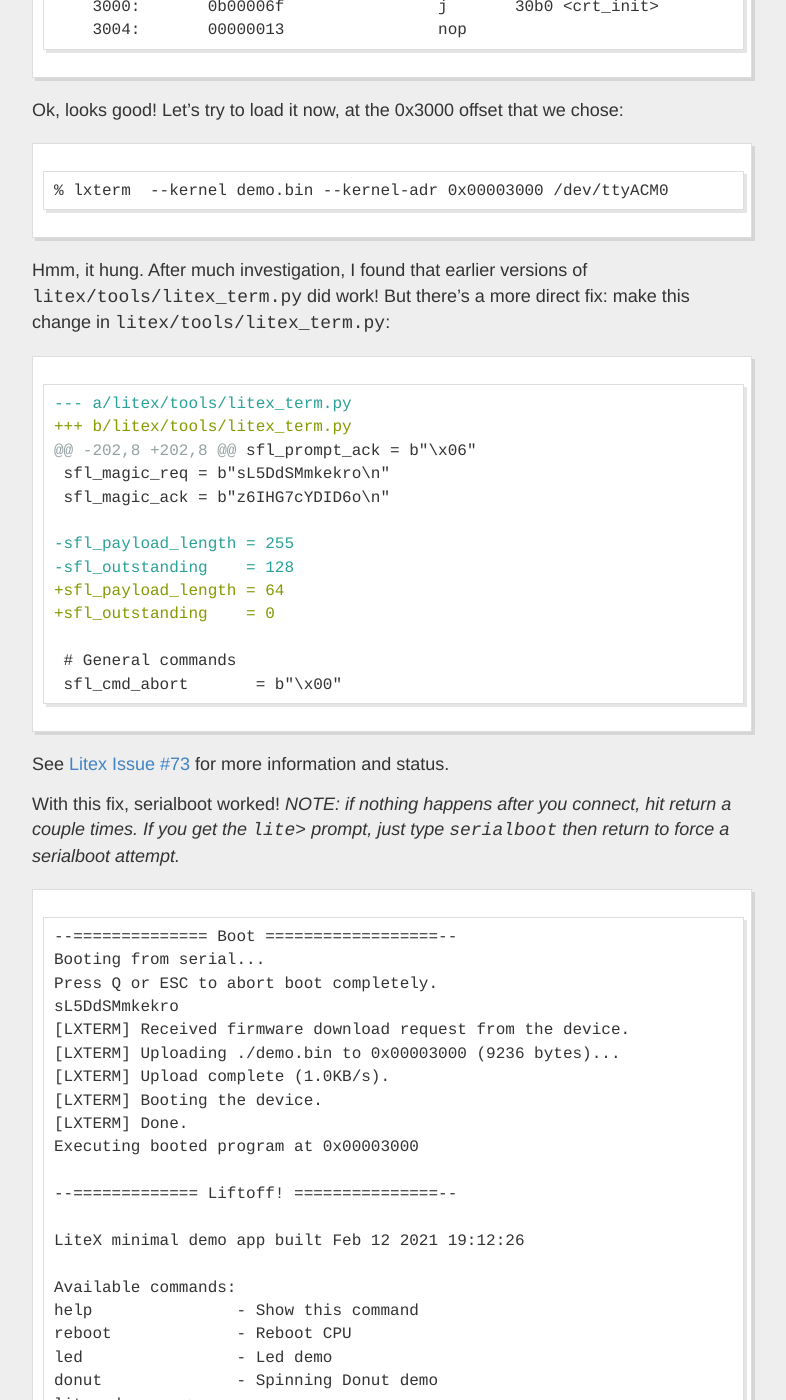
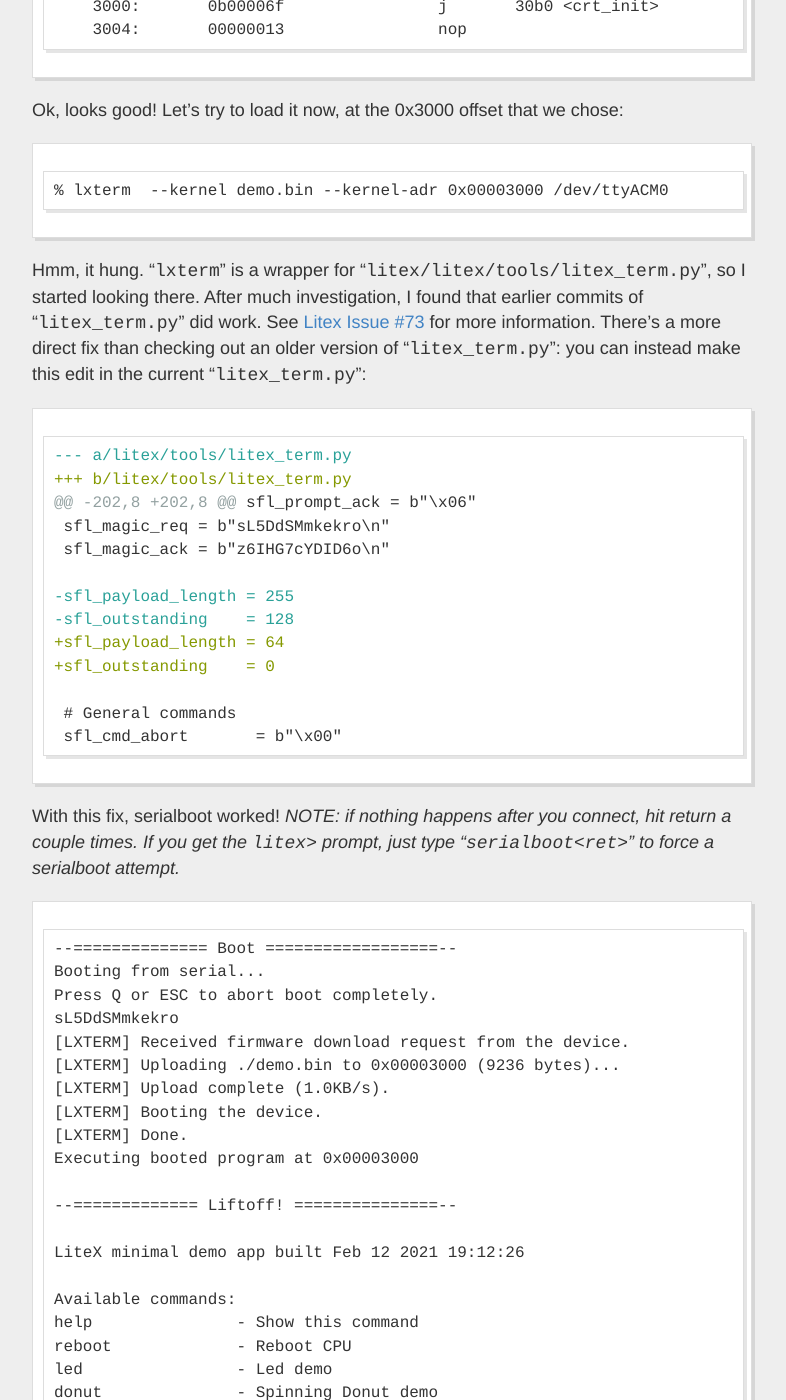
Before and after one commit to tcal-x/tcal-x.github.io, a Jekyll site: the page built from _posts/2021-03-04-Fomu-Donut.md, in a window 1280 px wide and 1400 px high, scrolled down 5373 px. Shown: the whole window, without its empty margins (248-1034 px from the left). Built offline with Jekyll 4.4.1, drawn with Linux system fonts in a browser that asks for light colours; some of the changed text lies outside the part shown.

Commit message:
Rearrange stuff around lxterm fixes.
Signed-off-by: Tim Callahan <tcal@google.com>

````diff
--- a/_posts/2021-03-04-Fomu-Donut.md
+++ b/_posts/2021-03-04-Fomu-Donut.md
@@ -139,7 +139,7 @@ Ok, looks good!  Let's try to load it now, at the 0x3000 offset that we chose:
 % lxterm  --kernel demo.bin --kernel-adr 0x00003000 /dev/ttyACM0
 ```
 
-Hmm, it hung.   After much investigation, I found that earlier versions of `litex/tools/litex_term.py` did work!  But there's a more direct fix: make this change in `litex/tools/litex_term.py`:
+Hmm, it hung.   "`lxterm`" is a wrapper for  "`litex/litex/tools/litex_term.py`", so I started looking there.   After much investigation, I found that earlier commits of "`litex_term.py`" did work.  See [Litex Issue #73](https://github.com/enjoy-digital/litex/issues/773) for more information.  There's a more direct fix than checking out an older version of "`litex_term.py`": you can instead make this edit in the current "`litex_term.py`":
 ```diff
 --- a/litex/tools/litex_term.py
 +++ b/litex/tools/litex_term.py
@@ -156,9 +156,7 @@ Hmm, it hung.   After much investigation, I found that earlier versions of `lite
  sfl_cmd_abort       = b"\x00"
 ```
 
-See [Litex Issue #73](https://github.com/enjoy-digital/litex/issues/773) for more information and status.
-
-With this fix, serialboot worked!   _NOTE: if nothing happens after you connect, hit return a couple times.  If you get the `lite>` prompt, just type `serialboot` then return to force a serialboot attempt._
+With this fix, serialboot worked!   _NOTE: if nothing happens after you connect, hit return a couple times.  If you get the `litex>` prompt, just type "`serialboot<ret>`" to force a serialboot attempt._
 
 ```
 --============== Boot ==================--
@@ -187,7 +185,7 @@ litex-demo-app>
 
 Let's watch the donut spin...get to the menu, and type 'donut\<ret\>'.
 
-At first I thought it wasn't working, and started looking at something else.  But when I looked back, there was a donut!  It was working...just **really slowly**.   I timed it, and measured one update every ~20 seconds.   So we're at 3 donuts/minute.  I think we can do better...and in the next post, we will.
+At first I thought it wasn't working, and started looking at something else.  But when I looked back, there was a donut!  It _was_ working...just **really slowly**.   I timed it, and measured one update every ~20 seconds.   So we're at 3 donuts/minute.  I think we can do better...and in the next post, we will.
 
 
 >
````
